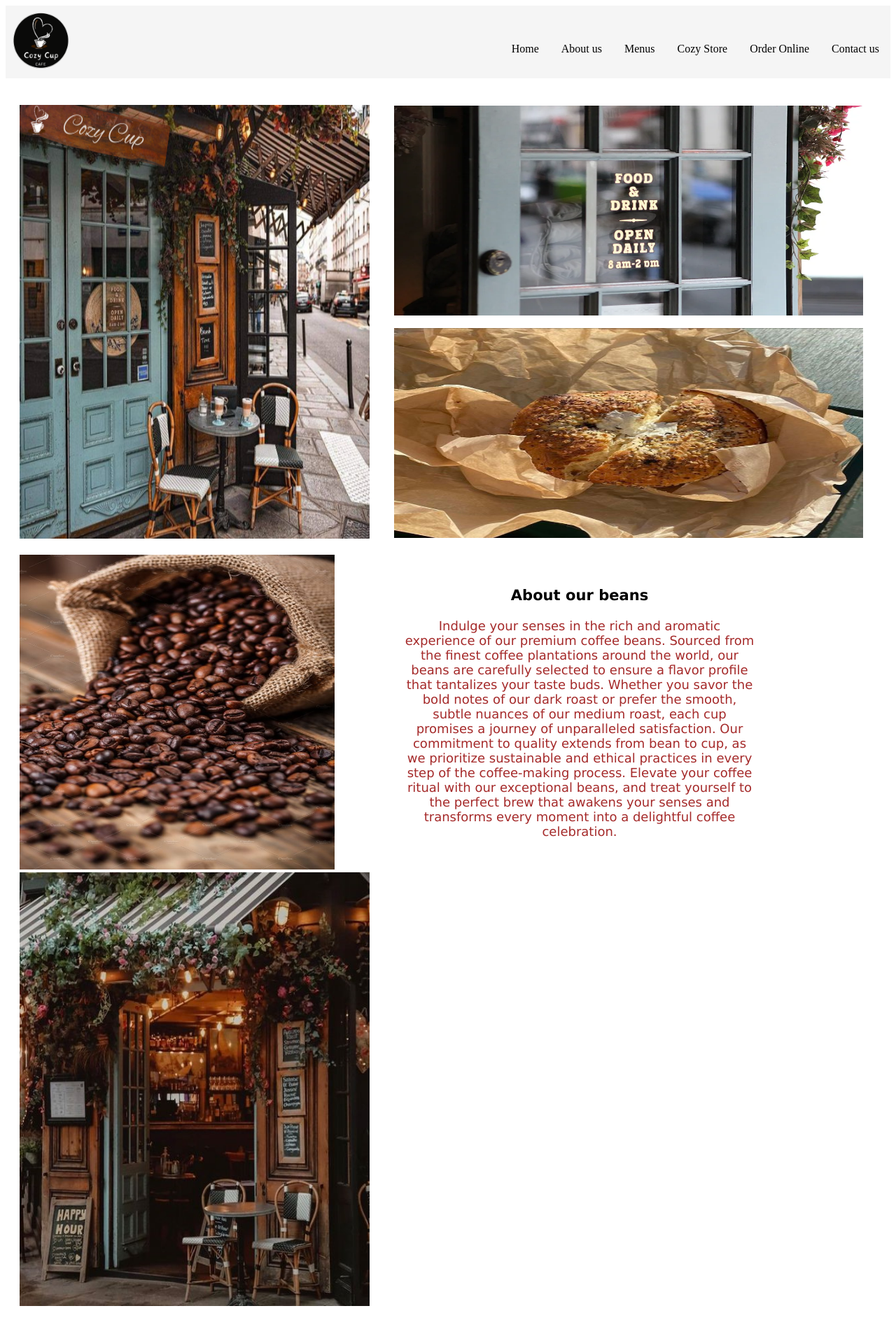
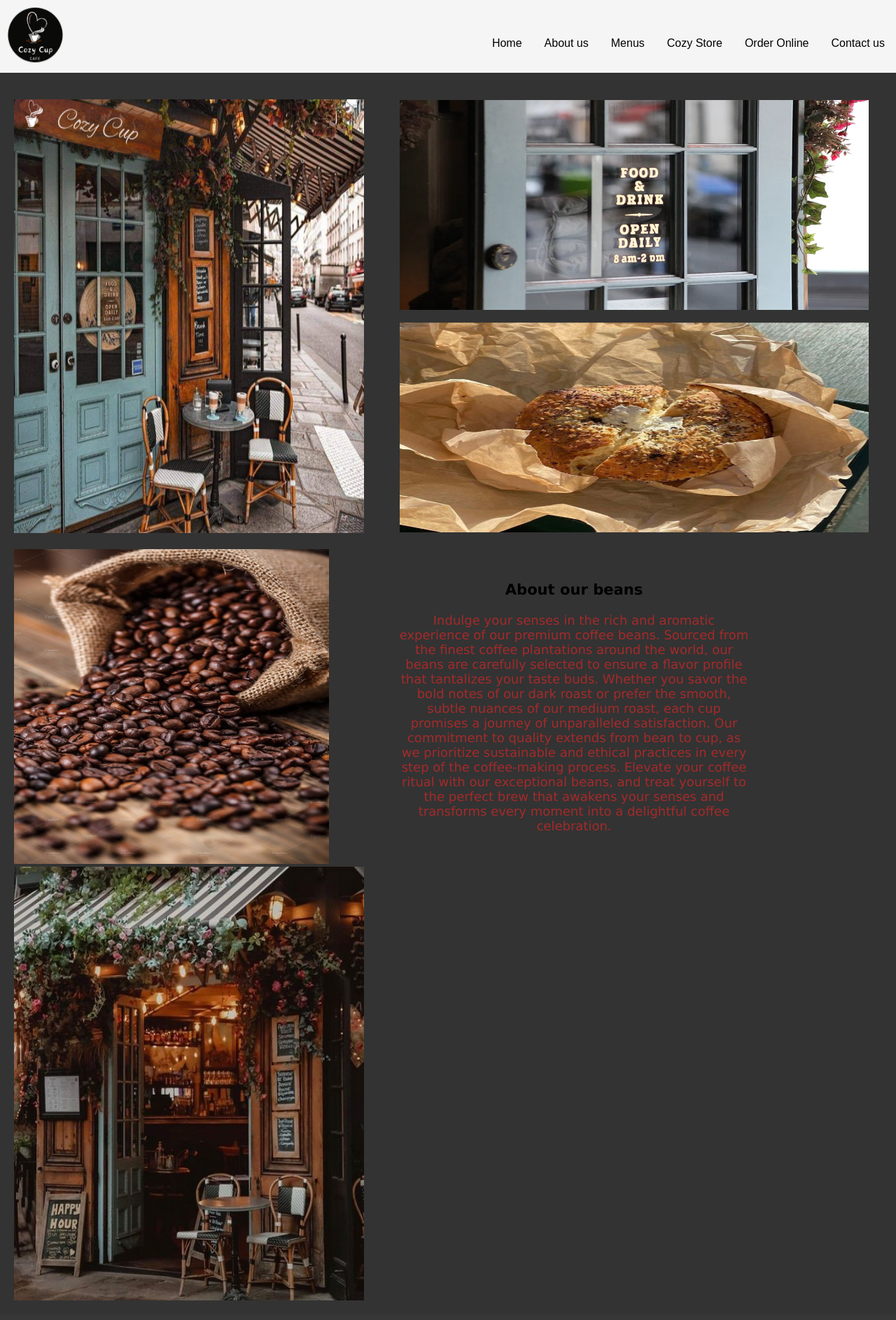
Before and after one commit to anisamustafa/Projekti-Web, a PHP site: page / in a window 1280 px wide. Shown: the whole page at 70% size. After the commit the page ends 1859 px from the top, so only its background shows below. Run offline with PHP 8.4, Linux system fonts and the light colour scheme.

Commit message:
Updated First Page

```diff
--- a/style.css
+++ b/style.css
@@ -1,5 +1,5 @@
-.body{
-    background-color: black;
+body{
+    background-color: #333;
     font-family: 'Arial', sans-serif;
     margin: 0;
     padding: 0;
@@ -34,7 +34,7 @@ li a {
     padding: 14px 16px;
     text-decoration: none;
 }
-  li a:hover {
+li a:hover {
     background-color: brown;
 }
 
```
